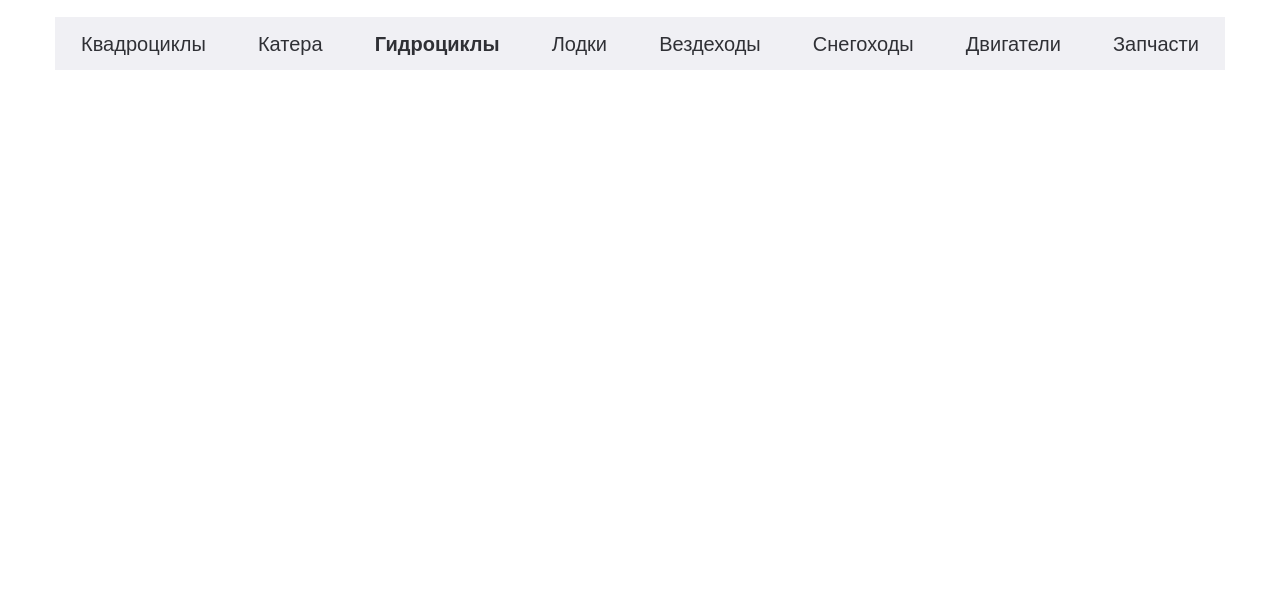
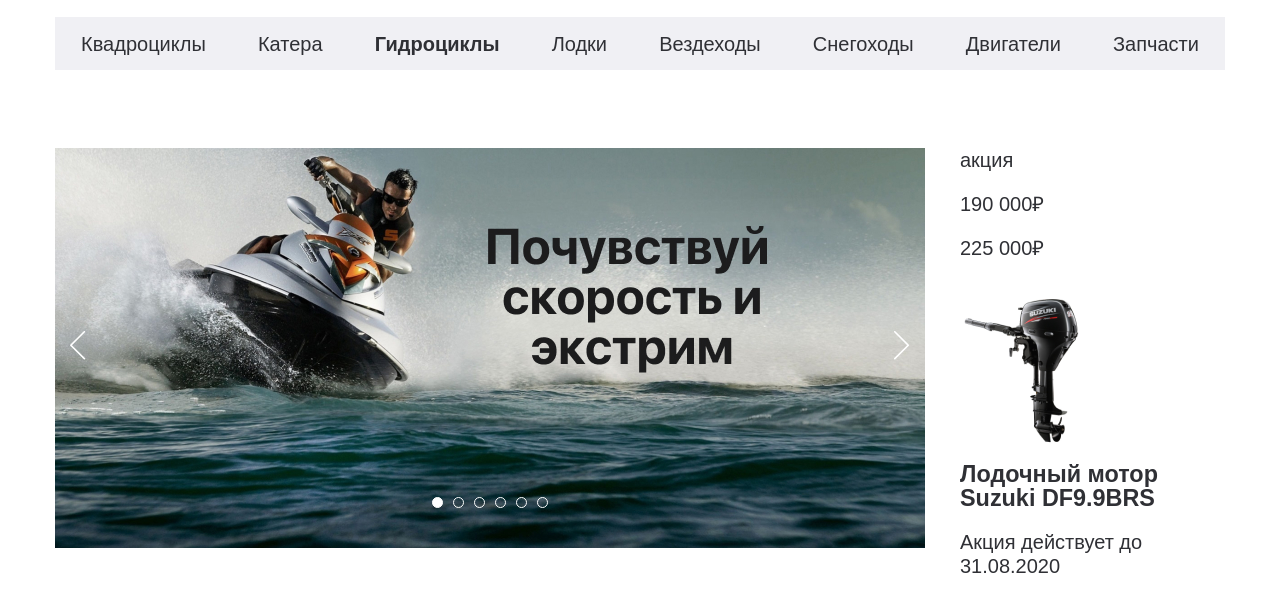
Before and after one commit to DimaGolubenko/drive-moto-html-css, a website: page app/index.html in a window 1280 px wide. Shown: the part 105-716 px from the top of the page. Drawn offline with nearby package versions, Linux system fonts and the light colour scheme; files that its build step writes are made by us from their sources.

Commit message:
finish sales banners slider

```diff
--- a/app/index.html
+++ b/app/index.html
@@ -108,6 +108,54 @@
         </div>
       </div>
     </header>
+
+    <div class="home-page">
+      <section class="sales-banners">
+        <div class="container">
+          <div class="sales-banners__inner">
+            <div class="sales-banners__slider">
+              <a href="#" class="sales-banners__slider-item">
+                <img class="sales-banners__slider-img" src="images/banner-slider.jpg" alt="" />
+              </a>
+              <a href="#" class="sales-banners__slider-item">
+                <img class="sales-banners__slider-img" src="images/banner-slider.jpg" alt="" />
+              </a>
+              <a href="#" class="sales-banners__slider-item">
+                <img class="sales-banners__slider-img" src="images/banner-slider.jpg" alt="" />
+              </a>
+              <a href="#" class="sales-banners__slider-item">
+                <img class="sales-banners__slider-img" src="images/banner-slider.jpg" alt="" />
+              </a>
+              <a href="#" class="sales-banners__slider-item">
+                <img class="sales-banners__slider-img" src="images/banner-slider.jpg" alt="" />
+              </a>
+              <a href="#" class="sales-banners__slider-item">
+                <img class="sales-banners__slider-img" src="images/banner-slider.jpg" alt="" />
+              </a>
+            </div>
+            <a class="sales-banners__product-card sales-product" href="#">
+              <div class="sales-product__top">
+                <span class="sales-product__label">акция</span>
+                <div class="sales-product__prices">
+                  <p class="sales-product__price-new">190 000<span>&#8381;</span></p>
+                  <p class="sales-product__price-old">225 000<span>&#8381;</span></p>
+                </div>
+              </div>
+              <div class="sales-product__main">
+                <img class="sales-product__img" src="images/content/sales-product-1.png" alt="" />
+                <h3 class="sales-product__title">Лодочный мотор Suzuki DF9.9BRS</h3>
+              </div>
+              <div class="sales-product__bottom">
+                <p class="sales-product__date">
+                  Акция действует до
+                  <span>31.08.2020</span>
+                </p>
+              </div>
+            </a>
+          </div>
+        </div>
+      </section>
+    </div>
     <script src="https://ajax.googleapis.com/ajax/libs/jquery/3.4.1/jquery.min.js"></script>
     <script src="js/libs.min.js"></script>
     <script src="js/main.js"></script>
--- a/app/js/main.js
+++ b/app/js/main.js
@@ -1,6 +1,18 @@
 $(function(){
 
-
+  $('.sales-banners__slider').slick({
+    dots: true,
+    prevArrow: `
+      <button class="sales-banners__slider-arrow sales-banners__slider-arrow--left">
+        <img src="images/sales-slider-arrow-left.svg" alt="">
+      </button>
+    `,
+    nextArrow: `
+      <button class="sales-banners__slider-arrow sales-banners__slider-arrow--right">
+        <img src="images/sales-slider-arrow-right.svg" alt="">
+      </button>
+    `
+  });
 
 
 });
--- a/app/scss/_global.scss
+++ b/app/scss/_global.scss
@@ -11,6 +11,11 @@ html {
 a {
   text-decoration: none;
   color: inherit;
+}
+
+button {
+  margin: 0;
+  padding: 0;
 }
 
 ul,
--- /dev/null
+++ b/app/scss/components/_sales-product.scss
@@ -0,0 +1,4 @@
+.sales-product {
+  display: block;
+  max-width: 265px;
+}
--- /dev/null
+++ b/app/scss/pages/_home-page.scss
@@ -0,0 +1,66 @@
+.home-page {
+  .sales-banners {
+    &__inner {
+      position: relative;
+      display: flex;
+      justify-content: space-between;
+      max-height: 400px;
+    }
+
+    &__slider {
+      position: relative;
+      max-width: 870px;
+
+      .slick-dots {
+        position: absolute;
+        left: 0;
+        right: 0;
+        bottom: 0;
+        margin: 0 auto;
+        text-align: center;
+        font-size: 0;
+        line-height: 11px;
+        margin-bottom: 40px;
+
+        li {
+          display: inline-block;
+          margin: 0 5px;
+
+          &.slick-active {
+            button {
+              background-color: #fff;
+            }
+          }
+        }
+
+        button {
+          width: 11px;
+          height: 11px;
+          border: 1px solid #fff;
+          border-radius: 50%;
+          background-color: transparent;
+          cursor: pointer;
+          outline: none;
+        }
+      }
+    }
+
+    &__slider-arrow {
+      position: absolute;
+      background-color: transparent;
+      border: none;
+      top: 50%;
+      transform: translateY(-50%);
+      z-index: 3;
+      cursor: pointer;
+    }
+
+    &__slider-arrow--left {
+      left: 15px;
+    }
+
+    &__slider-arrow--right {
+      right: 15px;
+    }
+  }
+}
--- a/app/scss/style.scss
+++ b/app/scss/style.scss
@@ -5,5 +5,9 @@
 
 //components
 @import "components/header";
+@import "components/sales-product";
+
+//pages
+@import "pages/home-page";
 
 @import "media";
```
Also changed, not shown: app/images/content/sales-product-1.png (added), app/images/sales-product-old-price-line.svg (added), app/images/sales-slider-arrow-left.svg (added), app/images/sales-slider-arrow-right.svg (added).
